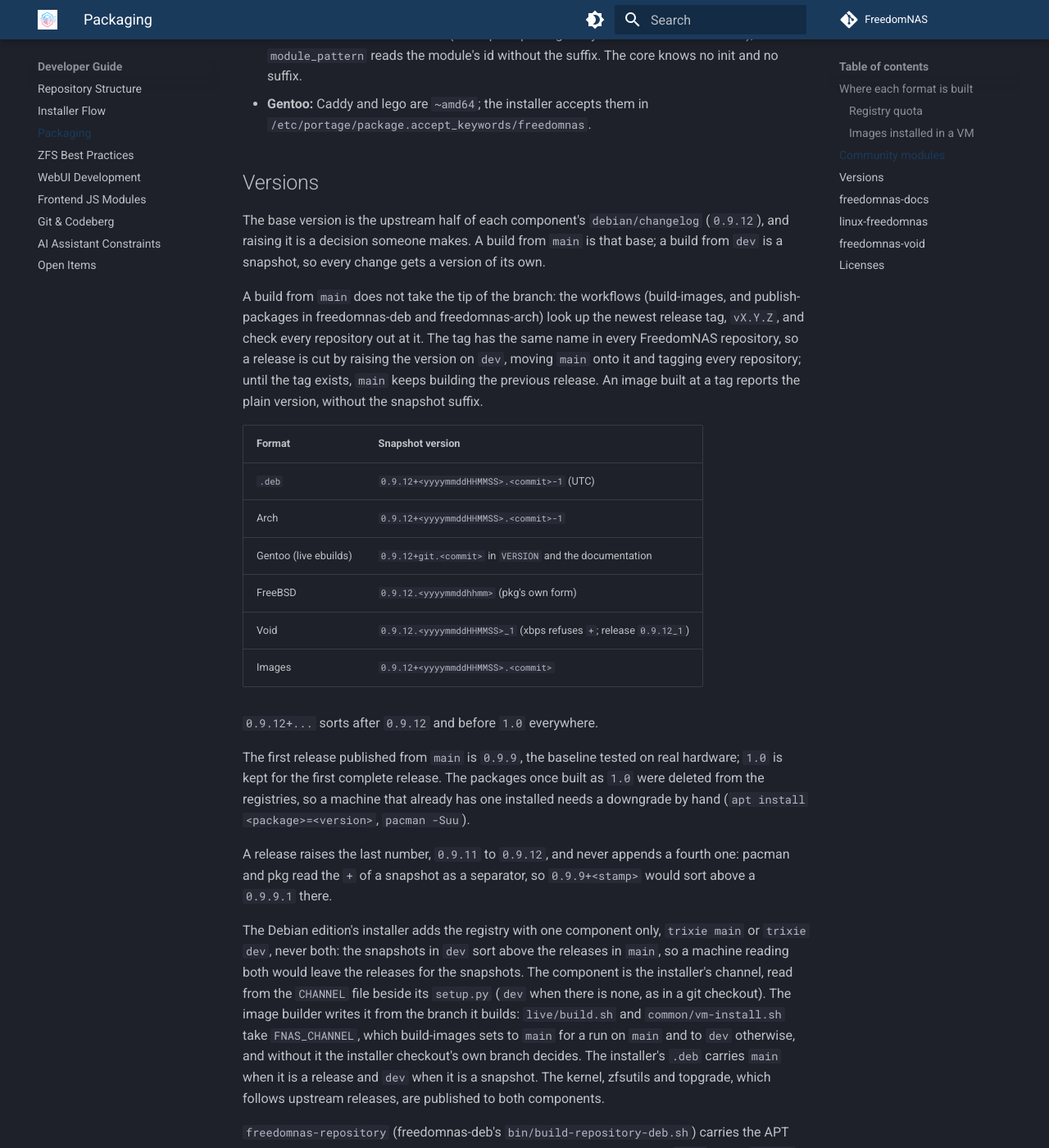
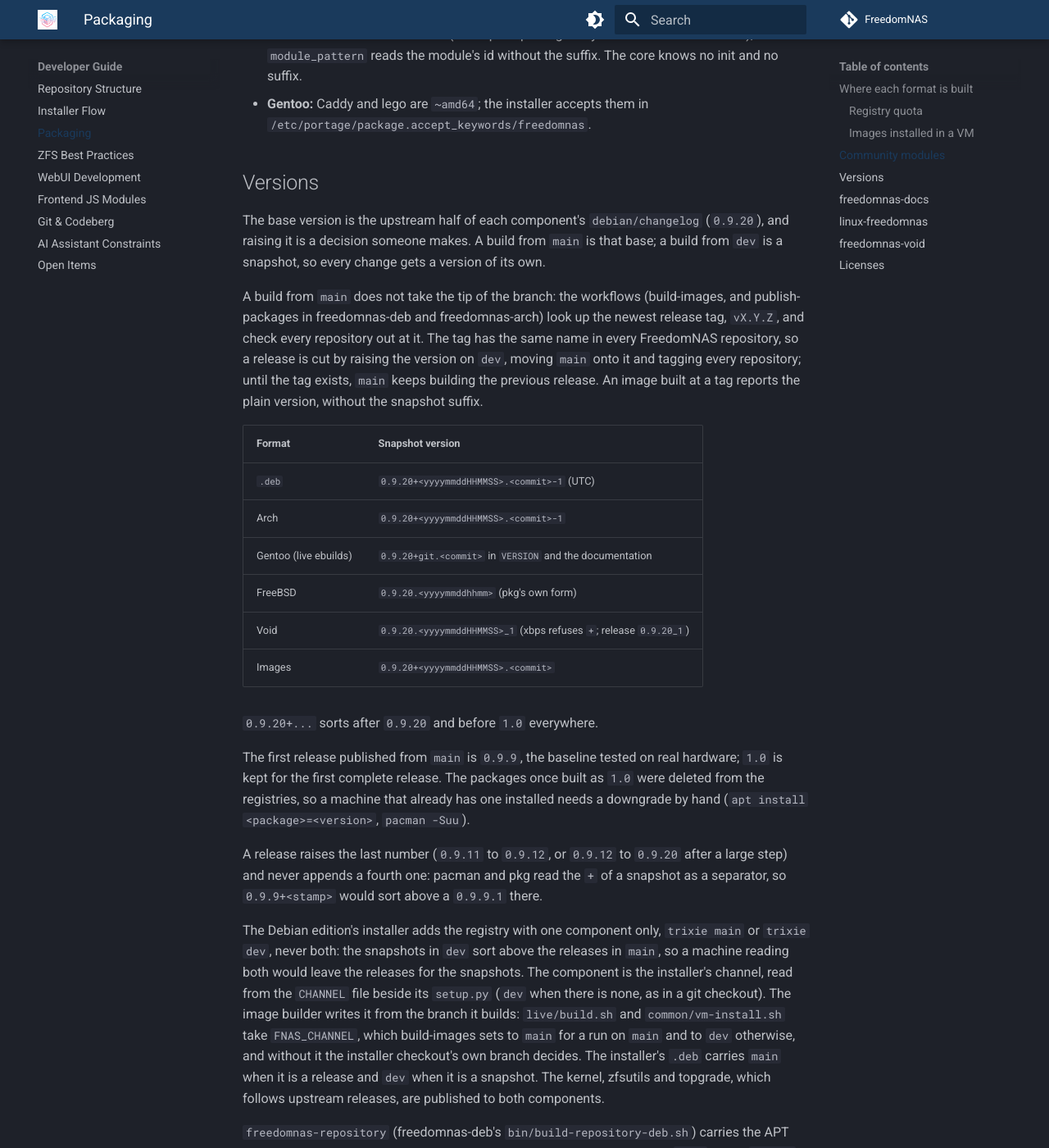
Before and after one commit to FreedomNAS/freedomnas-docs, an MkDocs documentation site: the page built from docs/developer/packaging.md, in a window 1280 px wide and 1400 px high, scrolled down 5781 px. Shown: the whole window at 82% size. Built offline with MkDocs 1.6.1 and Material for MkDocs 9.7.7, drawn with Linux system fonts in a browser that asks for light colours; some of the changed text lies outside the part shown.

Commit message:
Set the version to 0.9.20

```diff
--- a/docs/developer/packaging.md
+++ b/docs/developer/packaging.md
@@ -81,7 +81,7 @@ workflow runs `bin/prune-registry.py`, which deletes superseded versions:
 | Debian | the 2 newest versions of every package, and the 2 newest kernels (`linux-image-<kver>` with its headers) |
 | Arch | the newest version of every package: pacman installs nothing else, and the rolling editions have no use for an older kernel |
 
-Snapshots (`0.9.12+<date>...`) and releases are counted apart, so snapshots
+Snapshots (`0.9.20+<date>...`) and releases are counted apart, so snapshots
 never push a release out. `DRY_RUN=1 bin/prune-registry.py` lists what would
 go. Debian's firmware comes from `trixie-backports` rather than a package of
 our own: `linux-firmware` alone is 660 MB.
@@ -201,7 +201,7 @@ nothing left to install.
 ## Versions
 
 The base version is the upstream half of each component's
-`debian/changelog` (`0.9.12`), and raising it is a decision someone makes. A
+`debian/changelog` (`0.9.20`), and raising it is a decision someone makes. A
 build from `main` is that base; a build from `dev` is a snapshot, so every
 change gets a version of its own.
 
@@ -217,14 +217,14 @@ the snapshot suffix.
 
 | Format | Snapshot version |
 |--------|------------------|
-| `.deb` | `0.9.12+<yyyymmddHHMMSS>.<commit>-1` (UTC) |
-| Arch | `0.9.12+<yyyymmddHHMMSS>.<commit>-1` |
-| Gentoo (live ebuilds) | `0.9.12+git.<commit>` in `VERSION` and the documentation |
-| FreeBSD | `0.9.12.<yyyymmddhhmm>` (pkg's own form) |
-| Void | `0.9.12.<yyyymmddHHMMSS>_1` (xbps refuses `+`; release `0.9.12_1`) |
-| Images | `0.9.12+<yyyymmddHHMMSS>.<commit>` |
+| `.deb` | `0.9.20+<yyyymmddHHMMSS>.<commit>-1` (UTC) |
+| Arch | `0.9.20+<yyyymmddHHMMSS>.<commit>-1` |
+| Gentoo (live ebuilds) | `0.9.20+git.<commit>` in `VERSION` and the documentation |
+| FreeBSD | `0.9.20.<yyyymmddhhmm>` (pkg's own form) |
+| Void | `0.9.20.<yyyymmddHHMMSS>_1` (xbps refuses `+`; release `0.9.20_1`) |
+| Images | `0.9.20+<yyyymmddHHMMSS>.<commit>` |
 
-`0.9.12+...` sorts after `0.9.12` and before `1.0` everywhere.
+`0.9.20+...` sorts after `0.9.20` and before `1.0` everywhere.
 
 The first release published from `main` is `0.9.9`, the baseline tested on
 real hardware; `1.0` is kept for the first complete release. The packages
@@ -232,7 +232,8 @@ once built as `1.0` were deleted from the registries, so a machine that
 already has one installed needs a downgrade by hand (`apt install
 <package>=<version>`, `pacman -Suu`).
 
-A release raises the last number, `0.9.11` to `0.9.12`, and never appends a
+A release raises the last number (`0.9.11` to `0.9.12`, or `0.9.12` to
+`0.9.20` after a large step) and never appends a
 fourth one: pacman and pkg read the `+` of a snapshot as a separator, so
 `0.9.9+<stamp>` would sort above a `0.9.9.1` there.
 
@@ -269,7 +270,7 @@ documentation of one snapshot carry different commits. What matters is the
 release: the WebUI writes its version to `<root>/webui/VERSION`, the
 documentation is built with its own in `FREEDOMNAS_DOCS_VERSION`, and the
 documentation compares only the part before the `+`. FreeBSD writes both in
-the FreedomNAS form, `0.9.12+<stamp>`, so the comparison works there too.
+the FreedomNAS form, `0.9.20+<stamp>`, so the comparison works there too.
 
 ## freedomnas-docs
 
```
Also changed, not shown: docs/developer/git.md (+1 -1 lines), docs/developer/repositories.md (+1 -1 lines), 1 other file.
